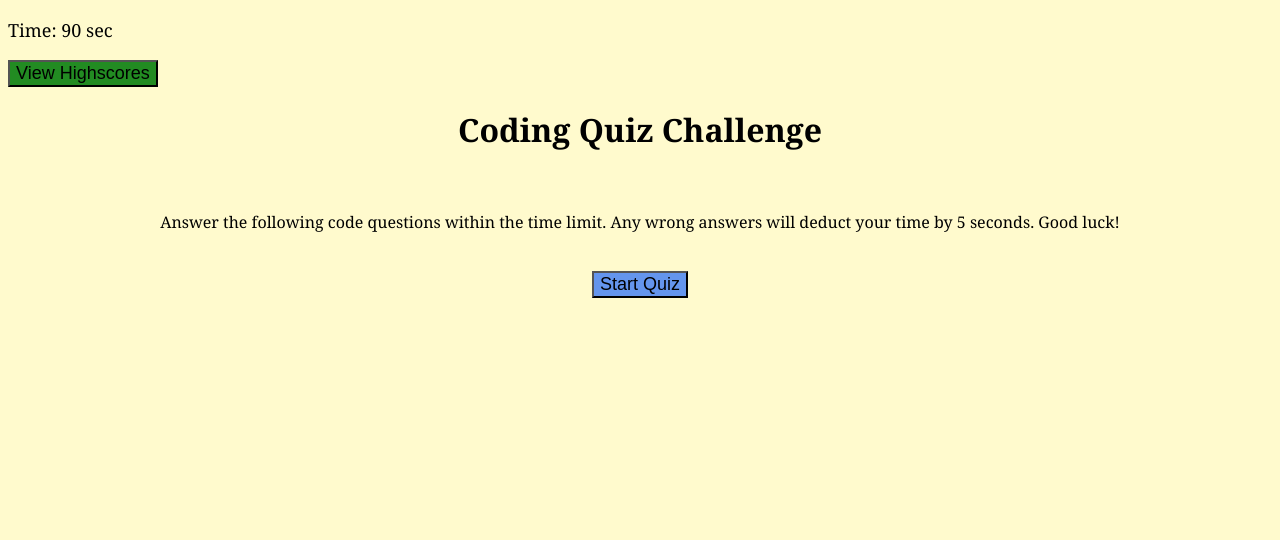
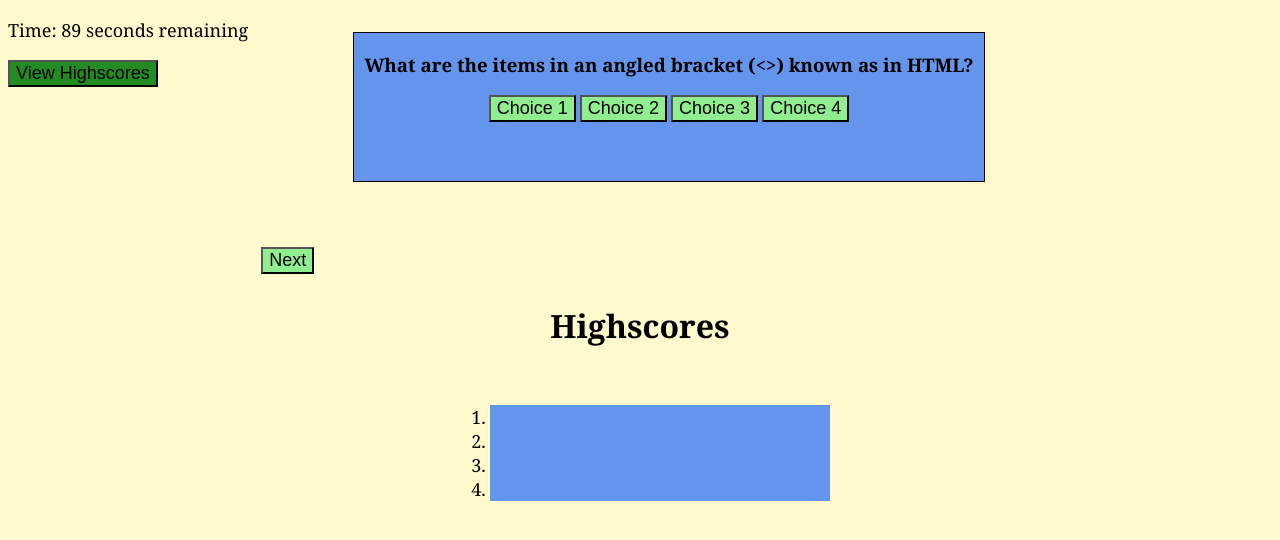
Before and after one commit to mmoreno723/code-quiz-repo, a plain HTML site: page index.html in a window 1280 px wide. Both pictures are taken after a click on the button "Start Quiz". Drawn offline with Linux system fonts and the light colour scheme.

Commit message:
updated version

```diff
--- a/index.html
+++ b/index.html
@@ -10,17 +10,35 @@
 
 <body>
     <div class ="topText">
-        <p id="countdown">Time: 90 sec</p>
+        <p id="countdown">Time: <span id ="timer"></span></p>
         <button id="highscore">View Highscores</button>
     </div>
 
     <br>
     <div class="container" style="text-align:center">
-        <h1>Coding Quiz Challenge</h1>
-        <br>
-        <p>Answer the following code questions within the time limit. Any wrong answers will deduct your time by 5 seconds. Good luck!</p>
-        <br>
-        <button id="startButton">Start Quiz</button>
+        <div class = "startingText">
+            <h1>Coding Quiz Challenge</h1>
+            <br>
+            <p>Answer the following code questions within the time limit. Any wrong answers will deduct your time by 5 seconds. Good luck!</p>
+            <br>
+            <button id="startButton">Start Quiz</button>
+        </div>
+        <div id ="quizBox">
+            <h3 id="questionsList"></h3>
+            <div class="buttons">
+                <button id="button-1">Choice 1</button>
+                <button id="button-2">Choice 2</button>
+                <button id="button-3">Choice 3</button>
+                <button id="button-4">Choice 4</button>
+            </div>
+        </div>
+        </div>
+            </div>
+                <div class="controls">
+             <button id="stopQuiz">Quit</button>
+                <button id="nextQuestion">Next</button>
+            </div>
+        </div>
     </div>
 
     <script src="script.js"></script>
--- a/script.js
+++ b/script.js
@@ -0,0 +1,150 @@
+// Dependencies
+var time = 90;
+
+var timerEl = document.getElementById('timer');
+var nextButton = document.getElementById('nextQuestion');
+
+
+// Quiz Box
+
+var quizQuestion = document.getElementById('questionsList');
+
+
+// Highscores box
+var body = document.body;
+var h1El = document.createElement("h1");
+var scoresInfoEl = document.createElement("div");
+var listEl = document.createElement("ol");
+var li1 = document.createElement("li1");
+var li2 = document.createElement("li2");
+var li3 = document.createElement("li3");
+var scoresGoBack = document.createElement("button");
+var clearScores = document.createElement("button");
+
+
+// Starting Data
+var startEl = document.getElementById('startButton');
+var buttonOne = document.getElementById("button-1");
+var startingTextBox = document.querySelector(".startingText")
+var quizBox = document.querySelector("#quizBox");
+var questions = {
+    listofQuestions: ["What are the items in an angled bracket (<>) known as in HTML?",
+    "How do we access the styling in JavaScript?",
+    "What is one way you can select an HTML element using JavaScript?",
+    "What do you use to listen for a click?",]
+}
+
+    // "answer" : 1
+
+
+
+var selections = {
+    listofAnswers: ["Tags", "Queries", "Scripts", "ID's"]
+}
+
+
+startingTextBox.setAttribute("style", "display:block");
+quizBox.setAttribute("style", "display: none");
+// Functions
+    // start game
+function startQuiz() {
+    startingTextBox.setAttribute("style", "display:none");
+    countdown();
+    quizBox.setAttribute("style", "display:block;");
+    renderCurrentQuestion();
+    // determine if user click matches the correct answer
+    // correct answer
+    // what is our current question?
+    // function render each question
+    // current question index?
+    // wrong answer
+    // move on to next question
+    // each wrong answer deducts time by 5 seconds
+}
+
+
+function renderCurrentQuestion() {
+    var currentQuestion = questions.listofQuestions[0];
+    document.getElementById("questionsList").innerHTML = currentQuestion;
+    nextButton.addEventListener("click", function() {
+        renderNextQuestion();
+    })
+
+
+    //chosenQuestion = questions[Math.floor(Math.random() * questions.length)];
+    //quizQuestion.textContent = chosenQuestion;
+
+}
+
+function renderNextQuestion () {
+    var userSelection = nextButton.addEventListener("click", function() {})
+    if (userSelection === true) {
+        currentQuestion++;
+    }
+    console.log (currentQuestion);
+}
+
+function renderAnswer() {
+    var currentAnswers = selections.length;
+    document.getElementById("buttons-1").innerHTML = currentAnswers
+    console.log(currentAnswers);
+}
+
+function countdown() {
+    var timeLeft = 91;
+
+    var timeInterval = setInterval(function() {
+
+        timeLeft--;
+        timerEl.textContent = timeLeft + " seconds remaining"
+
+        if (timeLeft === 0) {
+            clearInterval(timeInterval);
+            //window.alert("Outta Time!")
+
+        }
+    }, 1000);
+}
+
+// User Interactions
+startEl.addEventListener("click", function() {
+    startQuiz();
+})
+
+nextButton.addEventListener("click", function() {
+    renderNextQuestion();
+})
+    // user selection when answer choice is clicked
+// Initialization
+// questions
+
+
+
+
+
+h1El.textContent = "Highscores";
+body.appendChild(h1El);
+body.appendChild(scoresInfoEl);
+scoresInfoEl.appendChild(listEl);
+
+h1El.setAttribute("style", "margin:auto; width:50%; text-align:center; padding: 40px;");
+scoresInfoEl.setAttribute("style", "margin:auto; width:30%; text-align:left; font-size:18px;");
+//scoresGoBack.setAttribute("style", "text-align:center; background-color: black;");
+//clearScores.setAttribute("style", "text-align:center; background-color: cornflowerblue;");
+
+var highScores = ["", "", "", ""];
+
+for (var i = 0; i < highScores.length; i++) {
+    var highScore = highScores[i];
+    var li = document.createElement("li");
+    li.textContent = highScore;
+    li.setAttribute("style", "background: #6495ED; padding 5px;");
+    listEl.appendChild(li);
+}
+
+
+
+
+
+
+// add startQuiz(); to make sure countdown starts
--- a/style.css
+++ b/style.css
@@ -12,8 +12,30 @@ body {
     background-color: forestgreen;
 }
 
-
 button {
-    background-color:cornflowerblue;
+    background-color: lightgreen;
     font-size: 18px;
 }
+
+#quizBox {
+    box-sizing: border-box;
+    border: 1px solid black;
+    width: 50%;
+    height: 150px;
+    position: relative;
+    left: 345px;
+    bottom: 55px;
+    background-color: cornflowerblue;
+}
+
+#stopQuiz {
+    position:relative;
+    right: 200px;
+    top: 10px;
+}
+
+#nextQuestion {
+    position: relative;
+    left: 200px;
+    top: 10px;
+}
```
